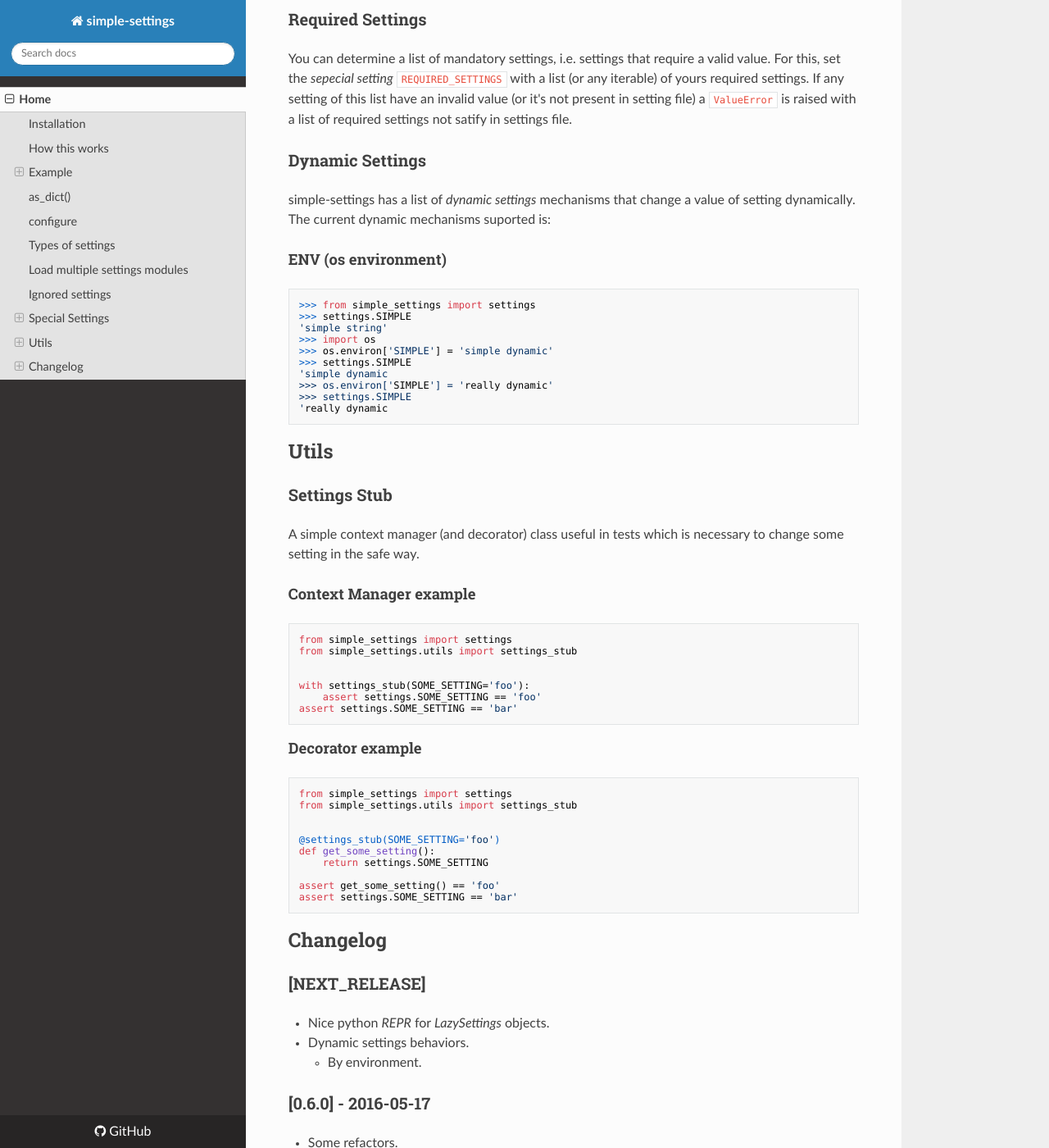
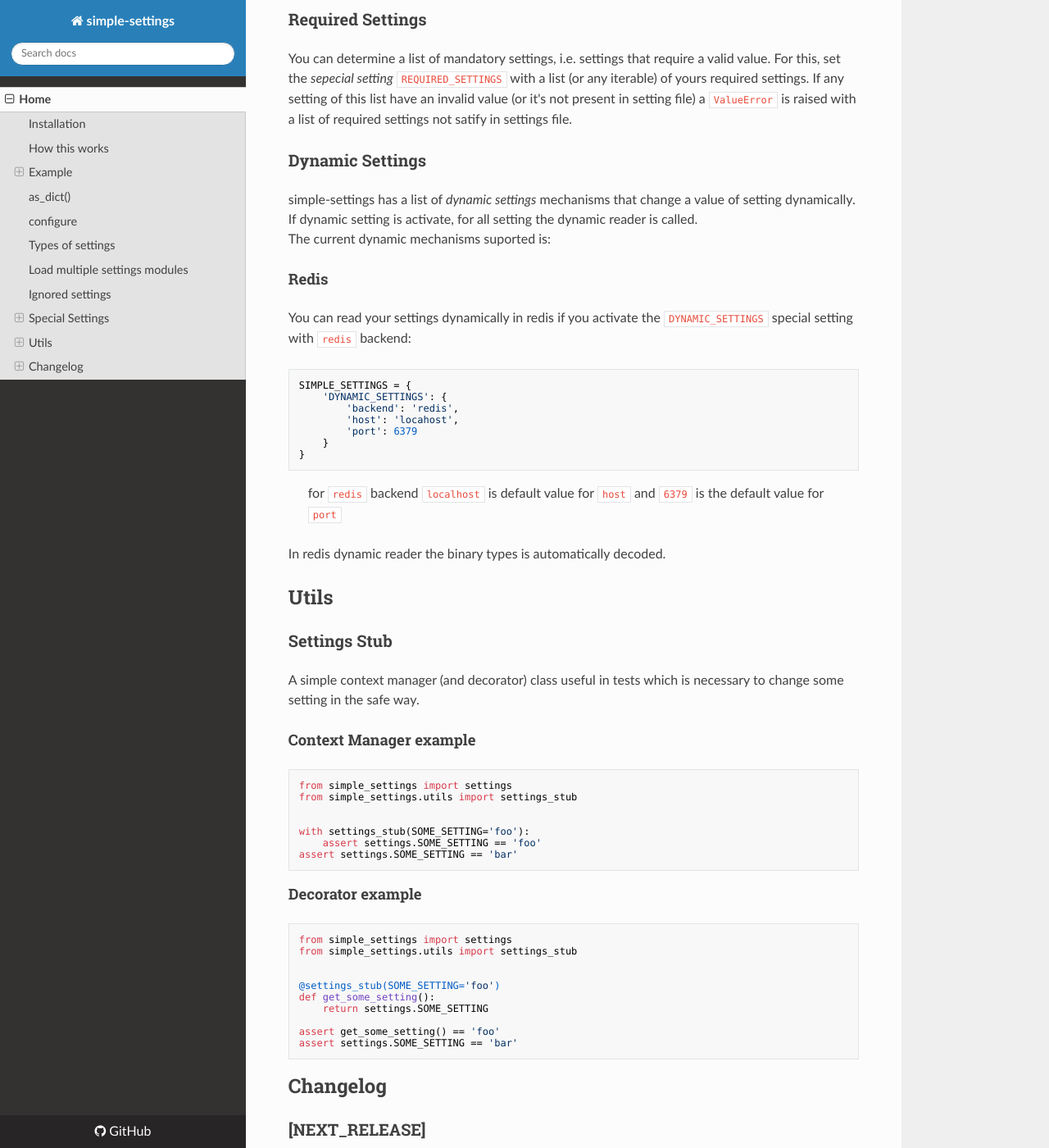
Before and after one commit to drgarcia1986/simple-settings, an MkDocs documentation site: the page built from docs/index.md, in a window 1280 px wide and 1400 px high, scrolled down 4179 px. Shown: the whole window at 82% size. Built offline with MkDocs 1.6.1, drawn with Linux system fonts in a browser that asks for light colours; nearby versions of some CDN libraries; old or Windows-style settings are respelled for this version of MkDocs; some of the changed text lies outside the part shown.

Commit message:
create `dynamic_reader` behavior and updated documentation

````diff
--- a/docs/index.md
+++ b/docs/index.md
@@ -150,7 +150,7 @@
 SIMPLE_SETTINGS = {
     'OVERRIDE_BY_ENV': True,
     'REQUIRED_SETTINGS': ('API_TOKEN', 'DB_USER'),
-    'DYNAMIC_SETTINGS': ('ENV',)
+    'DYNAMIC_SETTINGS': {'backend': 'redis'}
 }
 ```
 _Special settings is only available with settings based in python modules._
@@ -174,21 +174,23 @@
 
 ### Dynamic Settings
 simple-settings has a list of _dynamic settings_ mechanisms that change a value of setting dynamically.<br>
+If dynamic setting is activate, for all setting the dynamic reader is called.<br>
 The current dynamic mechanisms suported is:
 
-#### ENV (os environment)
+#### Redis
+You can read your settings dynamically in redis if you activate the `DYNAMIC_SETTINGS` special setting with `redis` backend:
 ```python
->>> from simple_settings import settings
->>> settings.SIMPLE
-'simple string'
->>> import os
->>> os.environ['SIMPLE'] = 'simple dynamic'
->>> settings.SIMPLE
-'simple dynamic
->>> os.environ['SIMPLE'] = 'really dynamic'
->>> settings.SIMPLE
-'really dynamic
+SIMPLE_SETTINGS = {
+    'DYNAMIC_SETTINGS': {
+        'backend': 'redis',
+        'host': 'locahost',
+        'port': 6379
+    }
+}
 ```
+> for `redis` backend `localhost` is default value for `host` and `6379` is the default value for `port`
+
+In redis dynamic reader the binary types is automatically decoded.
 
 ## Utils
 ### Settings Stub
@@ -222,8 +224,7 @@
 ## Changelog
 ### [NEXT_RELEASE]
 * Nice python _REPR_ for _LazySettings_ objects.
-* Dynamic settings behaviors.
-    * By environment.
+* Dynamic settings behaviors with `Redis`.
 
 ### [0.6.0] - 2016-05-17
 * Some refactors.
````
Also changed, not shown: 4 other files.
